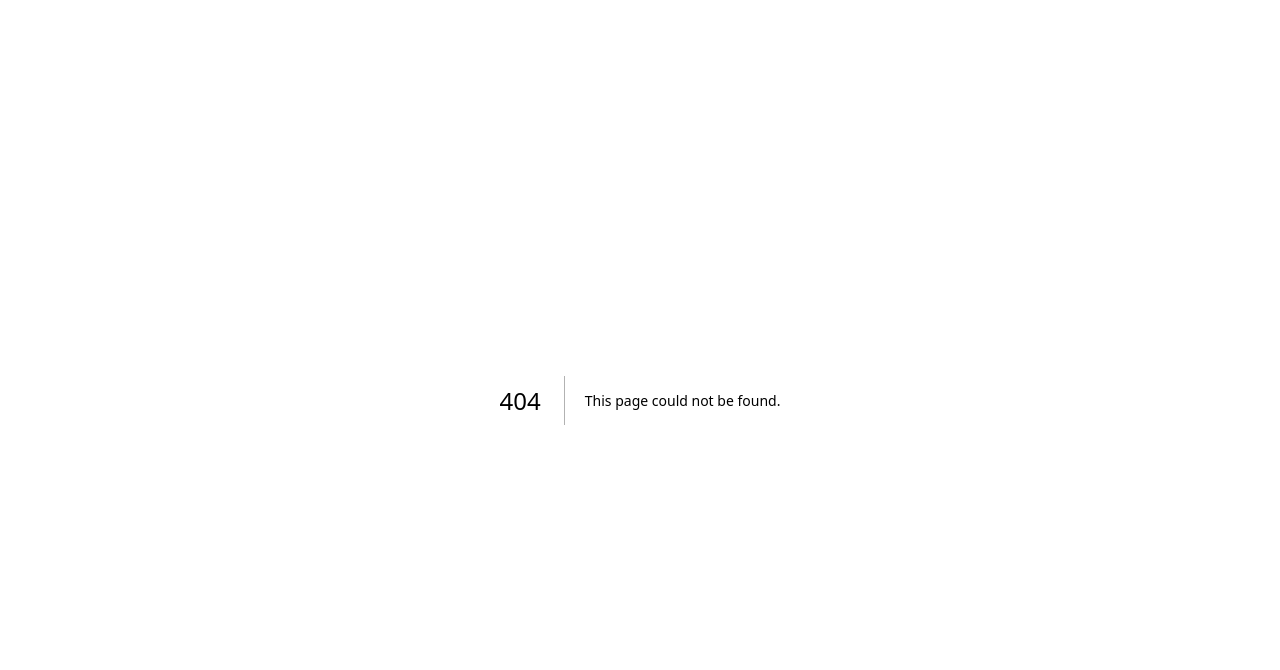
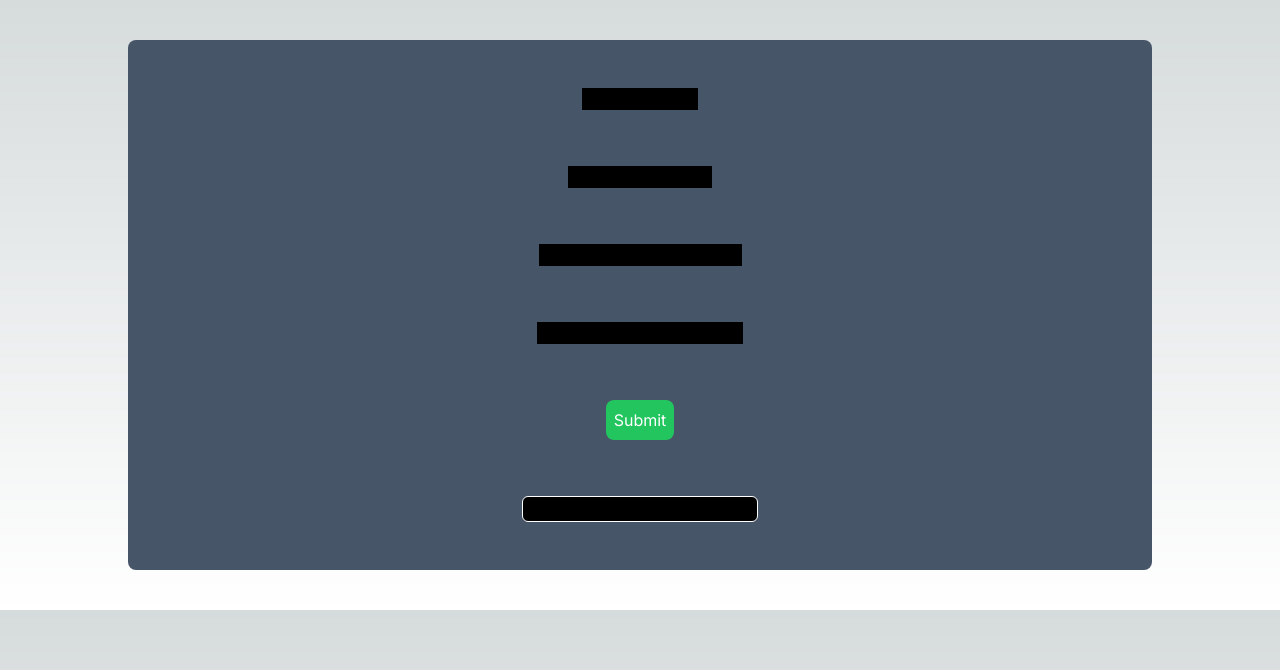
Before and after one commit to cleciopinheiro/fast-route, a Next.js app: page /route-data in a window 1280 px wide. Before the commit this address had no page. Shown: the top 670 px of the page. Built offline with nearby package versions, Linux system fonts and the light colour scheme.

Commit message:
cria input de dados e esboço do state context

```diff
--- a/app/components/Menu.tsx
+++ b/app/components/Menu.tsx
@@ -1,6 +1,6 @@
-import { GiHamburgerMenu } from "react-icons/gi";
-import { RiChat4Line } from "react-icons/ri";
-import { IoMdHelpCircleOutline } from "react-icons/io";
+import { GiHamburgerMenu } from 'react-icons/gi';
+import { RiChat4Line } from 'react-icons/ri';
+import { IoMdHelpCircleOutline } from 'react-icons/io';
 
 interface MenuProps {
   text?: string;
--- /dev/null
+++ b/app/route-data/page.tsx
@@ -0,0 +1,110 @@
+'use client';
+import city from '../constants/City';
+import letter from '../constants/Letter';
+import packageNumber from '../constants/PackageNumber';
+import PackageQuantity from '../constants/PackageQuantity';
+import React, { useState, useEffect } from 'react';
+import { useRouter } from 'next/navigation';
+
+function Page() {
+  const [selectedLetter, setSelectedLetter] = useState('');
+  const [selectedCity, setSelectedCity] = useState('');
+  const [selectedPackageNumber, setSelectedPackageNumber] = useState('');
+  const [selectedPackageQuantity, setSelectedPackageQuantity] = useState('');
+  const [concatenatedValues, setConcatenatedValues] = useState('');
+  const router = useRouter();
+
+  useEffect(() => {
+    setConcatenatedValues(selectedLetter + ' ' + selectedCity + ' ' + selectedPackageNumber + ' ');
+  }, [selectedLetter, selectedCity, selectedPackageNumber]);
+
+  const handleSubmit = () => {
+    router.push('/current');
+  };
+
+  return (
+    <div className="flex justify-center my-10">
+      <form className="flex flex-col items-center justify-evenly p-12 w-[80vw] gap-14 bg-slate-600 rounded-lg">
+        <select
+          name="letter"
+          id="letter"
+          className="bg-black"
+          value={selectedLetter}
+          onChange={(e) => setSelectedLetter(e.target.value)}
+        >
+          <option value="" disabled hidden>
+            Select Letter
+          </option>
+          {letter.map((item, index) => (
+            <option value={item} key={index}>
+              {item}
+            </option>
+          ))}
+        </select>
+
+        <select
+          name="city"
+          id="city"
+          className="bg-black"
+          value={selectedCity}
+          onChange={(e) => setSelectedCity(e.target.value)}
+        >
+          <option value="" disabled hidden>
+            Select City
+          </option>
+          {city.map((item) => (
+            <option value={item.name} key={item.id}>
+              {item.name}
+            </option>
+          ))}
+        </select>
+
+        <select
+          name="packageNumber"
+          id="packageNumber"
+          className="bg-black"
+          value={selectedPackageNumber}
+          onChange={(e) => setSelectedPackageNumber(e.target.value)}
+        >
+          <option value="" disabled hidden>
+            Select Package Number
+          </option>
+          {packageNumber.map((item, index) => (
+            <option value={item} key={index}>
+              {item}
+            </option>
+          ))}
+        </select>
+
+        <select
+          name="packageQuantity"
+          id="packageQuantity"
+          className="bg-black"
+          value={selectedPackageQuantity}
+          onChange={(e) => setSelectedPackageQuantity(e.target.value)}
+        >
+          <option value="" disabled hidden>
+            Select Package Quantity
+          </option>
+          {PackageQuantity.map((item, index) => (
+            <option value={item} key={index}>
+              {item}
+            </option>
+          ))}
+        </select>
+
+        <button type="button" className="text-white bg-green-500 p-2 rounded-lg" onClick={() => handleSubmit()}>
+          Submit
+        </button>
+        <input
+          type="text"
+          className="bg-black border border-white rounded-md"
+          readOnly
+          value={concatenatedValues}
+        />
+      </form>
+    </div>
+  );
+}
+
+export default Page;
```
Also changed, not shown: 1 other file (tests, documents, lock files or other folders). Lines whose indentation alone changed are shown as unchanged.
